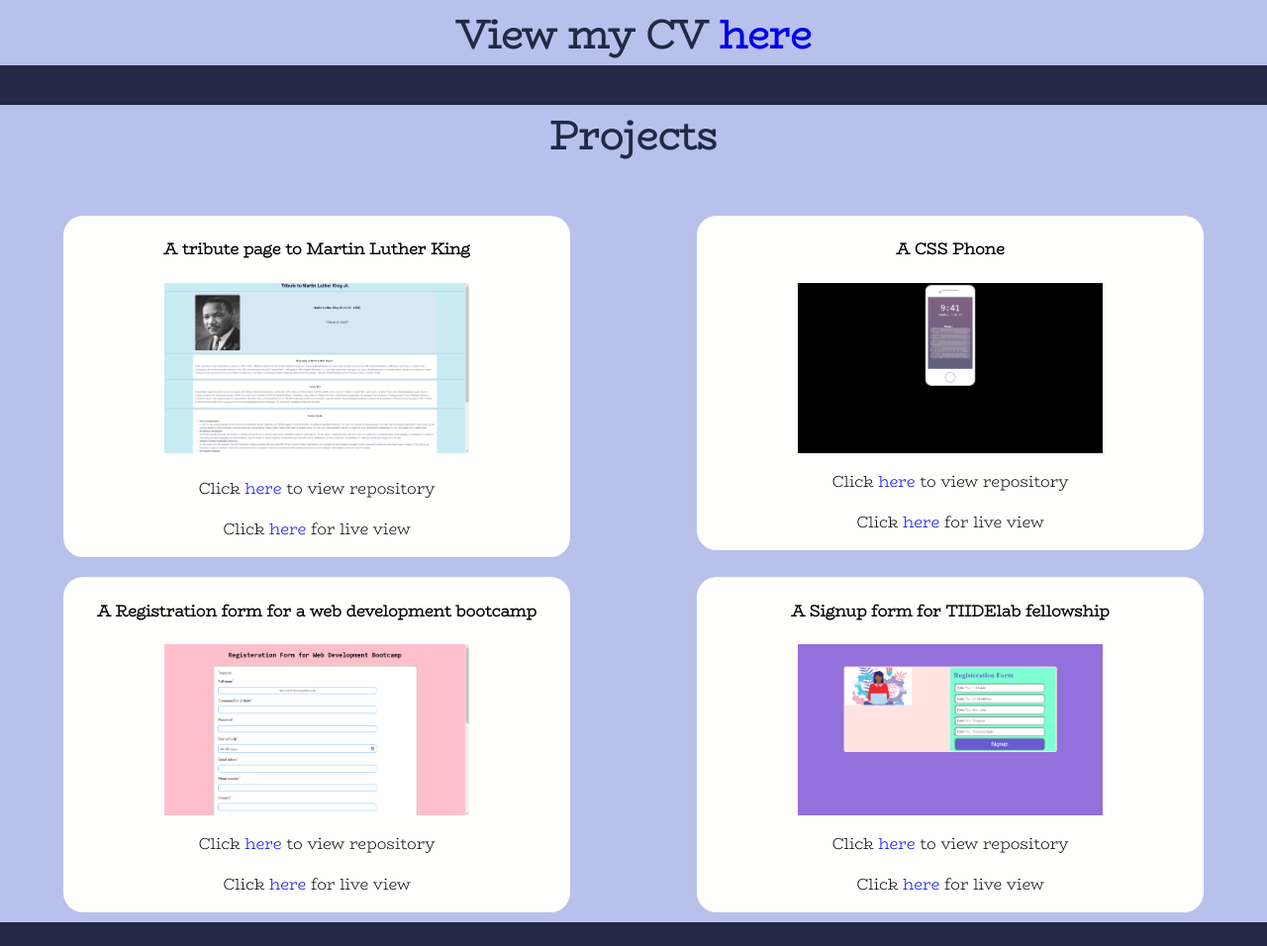
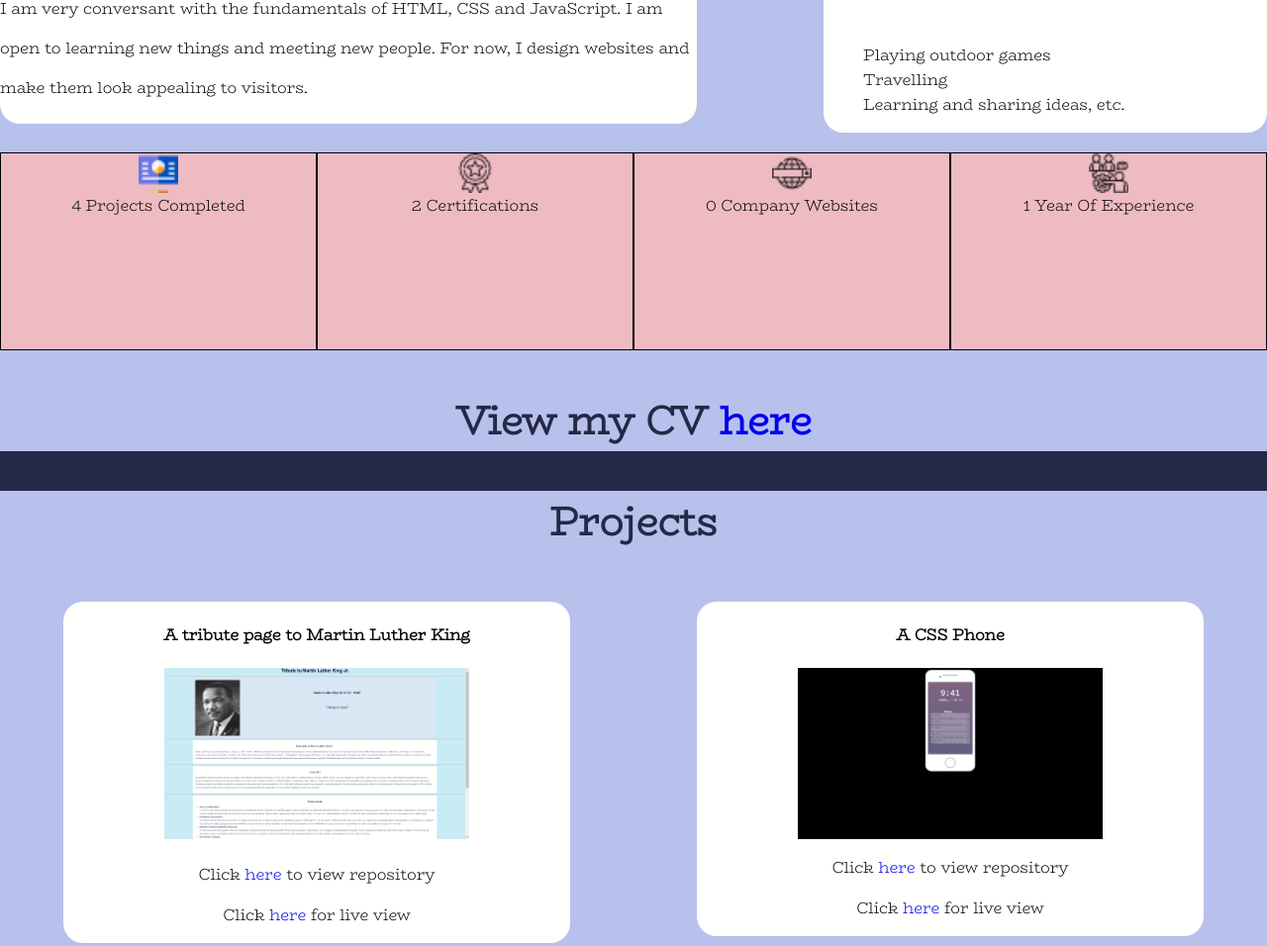
Before and after one commit to maura-dev/My-Portfolio, a plain HTML site: page index.html in a window 1280 px wide. Shown: the part 1438-2394 px from the top of the page at 99% size. Drawn offline with Linux system fonts and the light colour scheme.

Commit message:
Aded stats and testimonial

```diff
--- a/css/style.css
+++ b/css/style.css
@@ -14,6 +14,11 @@ body{
 .about, .Projects, .contact{
 	background-color: #b8c1ec;
 	width: 100%;
+}
+
+.home{
+	width: 100%;
+	height: 100vh;
 }
 
 /*Styling for nav-bar*/
@@ -233,6 +238,26 @@ textarea{
 	margin: auto;
 }
 
+.stats{
+	display: grid;
+	grid-template-columns: repeat(4, 1fr);
+	width: 100%;
+	height: 200px;
+	margin-top: 20px;
+}
+
+.stats > div{
+	background-color: #eebbc3;
+	border: 1px solid;
+	text-align: center;
+	font-size: 100%;
+}
+
+.stats > div > img{
+	display: block;
+	margin: auto;
+}
+
 @media screen and (max-width: 700px) {
         .main, .aside {
            display: block;
--- a/index.html
+++ b/index.html
@@ -24,12 +24,10 @@
 		<!--Home Page-->
 		<section class="down">
 			<a id="home">
-				<h2 class="glow">Hi, I'm Maureen</h2>
+				<h2 class="glow 1">Hi, I'm Maureen</h2>
 				<img src="images/web.png" id="img1" alt="illustration of web developer" width="40%" height="40%">
 				<button class="hire">Hire Me</button>
-				<br>
-			</a>
-		</section>
+			</section>
 	</div>
 
 	<br><!--Line Spacing-->
@@ -39,7 +37,6 @@
 		<a id="about">
 			<h3>About Me</h3>
 			<div class="clearfix">
-
 				<!--Main Section in About Page-->
 				<div class ="main">
 					<h3>Who is Anyanwu Maureen?</h3>
@@ -64,8 +61,13 @@
 						<li>Travelling</li>
 						<li>Learning and sharing ideas, etc.</li>
 					</ul>
-
 				</div>
+			</div>
+			<div class="stats">
+				<div><img src="images/project.png" width="40px" height="40px">4 Projects Completed</div>
+				<div><img src="images/certificate.png" width="40px" height="40px">2 Certifications</div>
+				<div><img src="images/website.png" width="40px" height="40px">0 Company Websites </div>
+				<div><img src="images/experience.png" width="40px" height="40px">1 Year Of Experience </div>
 			</div>
 
 			<h3>View my CV <a href="images/cv.pdf">here</h3>
@@ -144,8 +146,15 @@
 				<input type="submit" class ="submit" value="Subscribe" id="button">
 				<br>
 			</form>
+		</div>
 
-
+		<div class="testimonials">
+			<h4>Testimonials</h4>
+			<p>"lorem ipsum dolor sit amet, consectetuer adipiscing elit. Aenean commodo ligula eget dolor. Aenean massa"</p>
+			<p style="text-align: center;">~John Doe</p>
+			<br>
+			<p>"lorem ipsum dolor sit amet, consectetuer adipiscing elit. Aenean commodo ligula eget dolor. Aenean massa"</p>
+			<p style="text-align: center;">~Jane Doe</p>
 		</div>
 
 		<!--Social media link and attribution-->
```
Also changed, not shown: images/certificate.png (added), images/experience.png (added), images/project.png (added), images/website.png (added).
